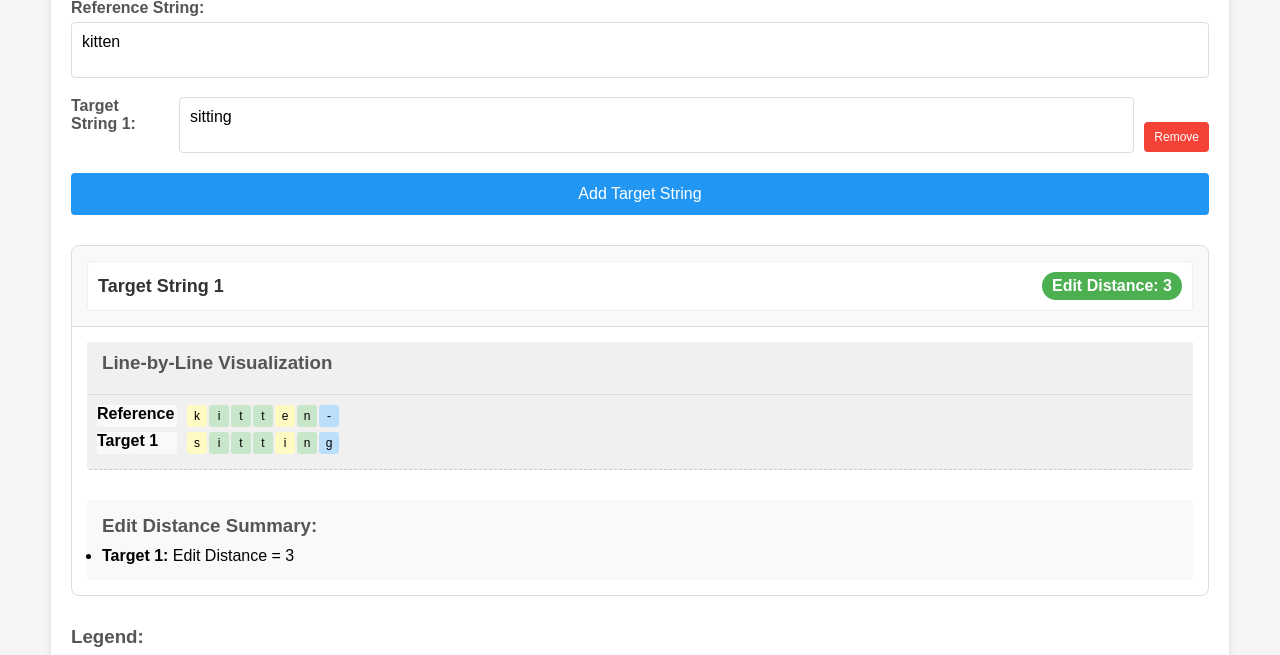
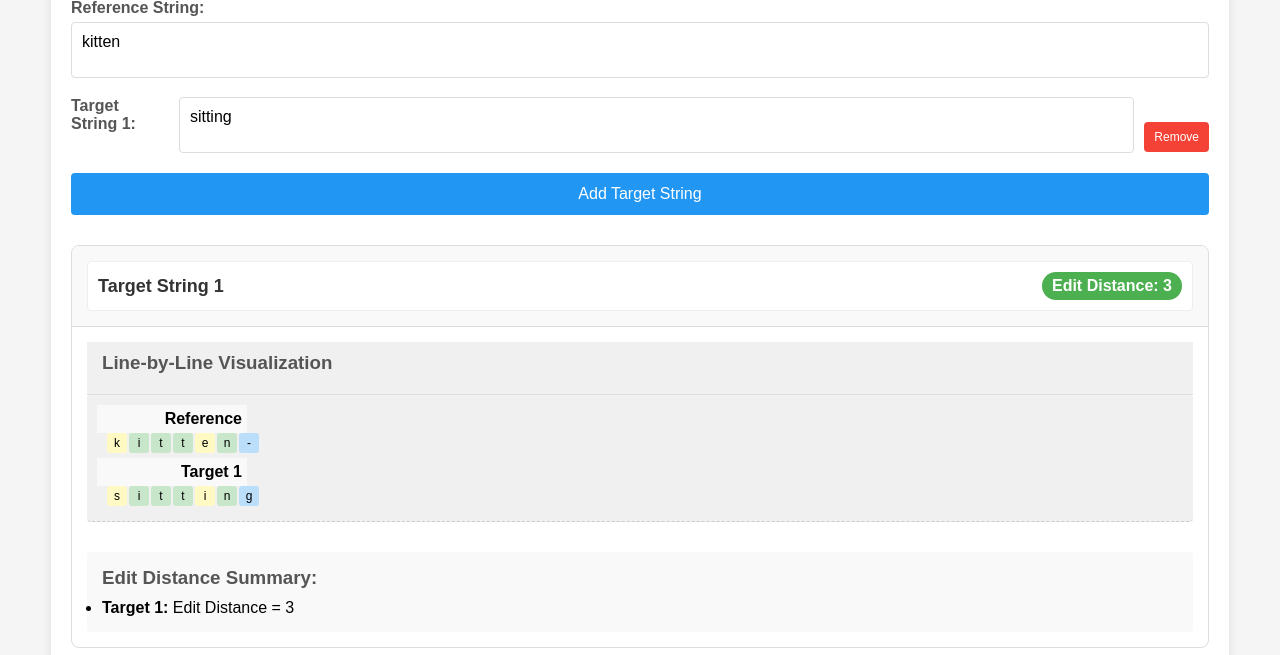
Before and after one commit to kamahori/edit-distance-visualizer, a plain HTML site: page index.html in a window 1280 px wide. Shown: the part 98-753 px from the top of the page. Drawn offline with Linux system fonts and the light colour scheme.

Commit message:
Fix results visualization

```diff
--- a/script.js
+++ b/script.js
@@ -297,20 +297,25 @@ document.addEventListener('DOMContentLoaded', () => {
             const str1Label = document.createElement('div');
             str1Label.textContent = `Reference${rowLabel}`;
             str1Label.style.fontWeight = 'bold';
-            str1Label.style.minWidth = '80px';
+            str1Label.style.minWidth = '150px';
+            str1Label.style.width = 'fit-content';
             str1Label.style.backgroundColor = '#f9f9f9';
+            str1Label.style.whiteSpace = 'nowrap';
 
             const str2Label = document.createElement('div');
             str2Label.textContent = `Target${rowLabel}`;
             str2Label.style.fontWeight = 'bold';
-            str2Label.style.minWidth = '80px';
+            str2Label.style.minWidth = '150px';
+            str2Label.style.width = 'fit-content';
             str2Label.style.backgroundColor = '#f9f9f9';
+            str2Label.style.whiteSpace = 'nowrap';
 
             // Create wrapper divs with labels
             const str1Wrapper = document.createElement('div');
             str1Wrapper.className = 'char-row-wrapper';
             str1Wrapper.style.display = 'flex';
             str1Wrapper.style.flexWrap = 'wrap';
+            str1Wrapper.style.alignItems = 'center';
             str1Wrapper.appendChild(str1Label);
             str1Wrapper.appendChild(str1Row);
 
@@ -318,6 +323,7 @@ document.addEventListener('DOMContentLoaded', () => {
             str2Wrapper.className = 'char-row-wrapper';
             str2Wrapper.style.display = 'flex';
             str2Wrapper.style.flexWrap = 'wrap';
+            str2Wrapper.style.alignItems = 'center';
             str2Wrapper.appendChild(str2Label);
             str2Wrapper.appendChild(str2Row);
 
@@ -445,15 +451,8 @@ document.addEventListener('DOMContentLoaded', () => {
         const containerWidth = visualizationContainer.clientWidth - 100;
         const charWidth = parseInt(boxSize) + 2;
 
-        // Make charsPerRow responsive to container width
-        let charsPerRow;
-        if (window.innerWidth <= 480) {
-            charsPerRow = Math.max(4, Math.floor(containerWidth / charWidth));
-        } else if (window.innerWidth <= 768) {
-            charsPerRow = Math.max(6, Math.floor(containerWidth / charWidth));
-        } else {
-            charsPerRow = Math.max(8, Math.floor(containerWidth / charWidth));
-        }
+        // Fix the length per line to be 40 characters
+        const charsPerRow = 40;
 
         // Find the maximum length of operations across all target strings
         const maxOperationsLength = Math.max(...targetResults.map(result => result.operations.length));
@@ -483,12 +482,18 @@ document.addEventListener('DOMContentLoaded', () => {
             refWrapper.className = 'char-row-wrapper';
             refWrapper.style.display = 'flex';
             refWrapper.style.flexWrap = 'wrap';
+            refWrapper.style.alignItems = 'center';
 
             const refLabel = document.createElement('div');
             refLabel.textContent = `Reference${rowLabel}`;
             refLabel.style.fontWeight = 'bold';
-            refLabel.style.minWidth = '80px';
+            refLabel.style.minWidth = '150px';
+            refLabel.style.width = 'fit-content';
+            refLabel.style.textAlign = 'right';
+            refLabel.style.paddingRight = '10px';
+            refLabel.style.padding = '5px';
             refLabel.style.backgroundColor = '#f9f9f9';
+            refLabel.style.whiteSpace = 'nowrap';
 
             const refRow = document.createElement('div');
             refRow.className = 'char-row';
@@ -530,7 +535,10 @@ document.addEventListener('DOMContentLoaded', () => {
                 const targetLabel = document.createElement('div');
                 targetLabel.textContent = `Target ${index + 1}${rowLabel}`;
                 targetLabel.style.fontWeight = 'bold';
-                targetLabel.style.minWidth = '80px';
+                targetLabel.style.width = '150px';
+                targetLabel.style.textAlign = 'right';
+                targetLabel.style.paddingRight = '10px';
+                targetLabel.style.padding = '5px';
                 targetLabel.style.backgroundColor = '#f9f9f9';
 
                 const targetRow = document.createElement('div');
--- a/styles.css
+++ b/styles.css
@@ -230,9 +230,11 @@ button:hover {
     display: flex;
     flex-direction: column;
     align-items: center;
+    justify-content: center;
     padding: 4px;
     border-radius: 3px;
-    min-width: 20px;
+    width: 20px;
+    height: 20px;
     text-align: center;
     font-size: 12px;
 }
@@ -310,19 +312,22 @@ button:hover {
     width: 100%;
     overflow-x: auto;
     display: flex;
-    flex-wrap: wrap;
+    flex-wrap: nowrap;
+    align-items: center;
 }
 
 .char-row-wrapper > div:first-child {
-    margin-right: 10px;
-    min-width: 80px;
+    margin-right: 16px;
+    width: 100px;
     flex-shrink: 0;
+    text-align: right;
+    padding: 5px;
 }
 
 .char-row-wrapper > div:last-child {
-    flex-grow: 1;
-    flex-basis: 0;
-    min-width: 0;
+    display: flex;
+    flex-wrap: nowrap;
+    margin-left: 10px;
 }
 
 /* Media queries for responsive design */
```
